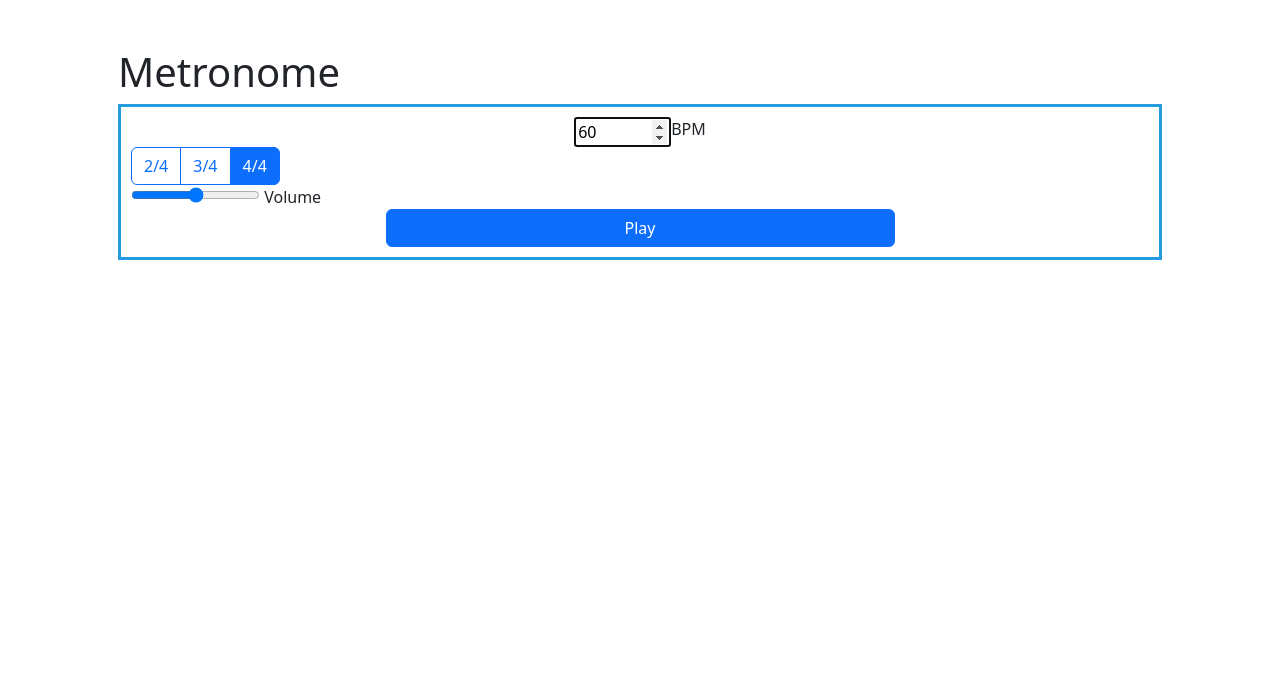
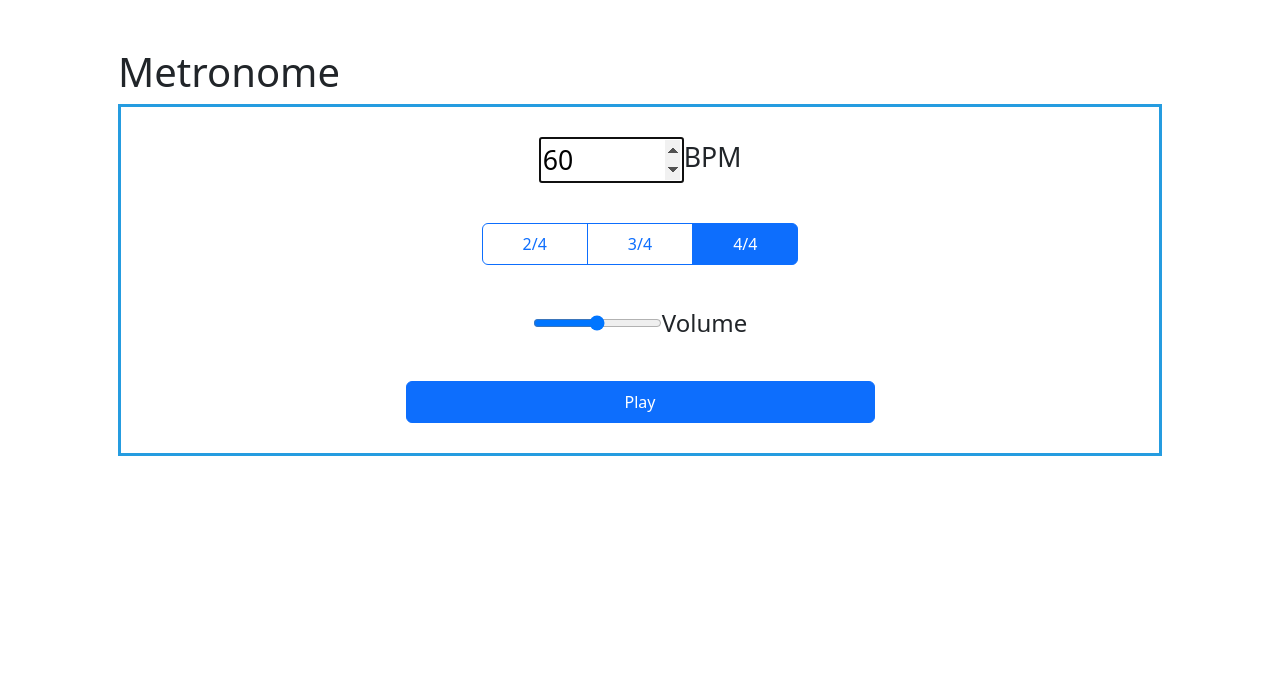
Before and after one commit to martin-hackl/cs50-final-project, a Flask app: page /metronome in a window 1280 px wide. Shown: the part 56-752 px from the top of the page. Run offline with Flask 3, Linux system fonts and the light colour scheme.

Commit message:
change style of metronome

```diff
--- a/static/styles.css
+++ b/static/styles.css
@@ -8,7 +8,7 @@
     text-align: center;
   }
 
-  .index-menu-element:hover {
+.index-menu-element:hover {
     background-color: rgba(37,156,224,1);
     cursor: pointer;
   }
@@ -16,10 +16,36 @@
 .metronome {
   border: 3px solid rgba(37,156,224,1);
   padding: 10px;
+  min-width: 400px;
 
 }
 
 .bpm {
   display: flex;
   justify-content: center;
+  font-size: 20pt;
+  padding: 20px;
 }
+
+.takt {
+  display: flex;
+  justify-content: center;
+  padding: 20px;
+}
+
+
+.volume {
+  display: flex;
+  justify-content: center;
+  font-size: 18pt;
+  padding: 20px;
+}
+
+.btn {
+  --bs-btn-padding-x: 2.5rem;
+  --bs-btn-padding-y: 0.5rem;
+}
+
+#playbutton {
+  margin: 20px;
+}
--- a/templates/metronome.html
+++ b/templates/metronome.html
@@ -15,7 +15,7 @@
         <label for="bpm">BPM</label>
     </div>
 
-
+    <div class="takt">
         <div class="btn-group" role="group" aria-label="Basic radio toggle button group">
                 <input type="radio" class="btn-check" name="btnradio" id="btnradio1" autocomplete="off" value="2">
                 <label class="btn btn-outline-primary" for="btnradio1">2/4</label>
@@ -26,8 +26,9 @@
                 <input type="radio" class="btn-check" name="btnradio" id="btnradio3" autocomplete="off" value ="4" checked>
                 <label class="btn btn-outline-primary" for="btnradio3">4/4</label>
         </div>
+    </div>
 
-      <div>
+      <div class="volume">
         <input type="range" id="volume" name="volume"
                min="0" max="50" value="25">
         <label for="volume">Volume</label>
```
Lines whose indentation alone changed are shown as unchanged.
